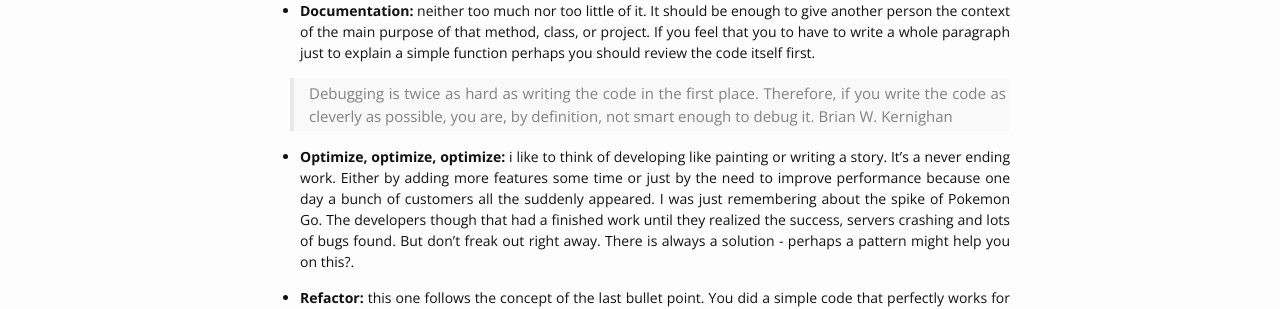
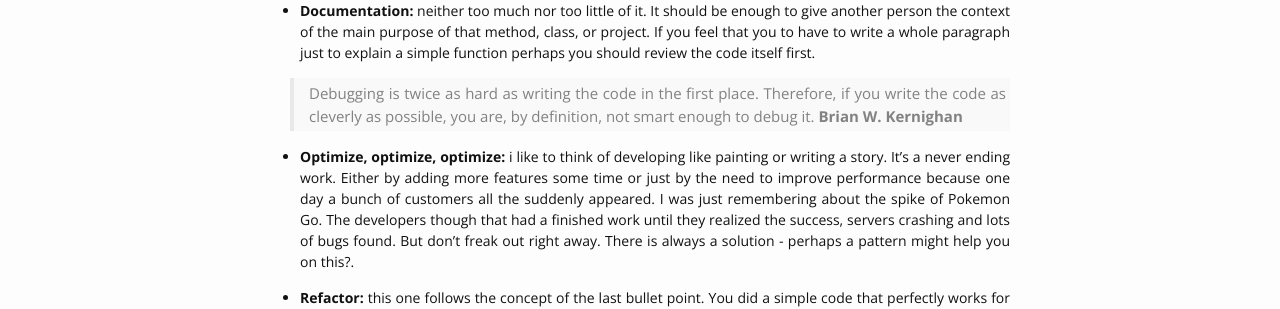
Before and after one commit to AnaGomes/anagomes.github.io, a Jekyll site: the page built from _posts/2016-08-11-101-software-development.md, in a window 1280 px wide. Shown: the part 548-857 px from the top of the page. Built offline with Jekyll 4.4.1, drawn with Linux system fonts in a browser that asks for light colours.

```diff
--- a/_posts/2016-08-11-101-software-development.md
+++ b/_posts/2016-08-11-101-software-development.md
@@ -14,7 +14,7 @@ Once someone taught me that 90% of a software creation is all about it's maintai
 
 > Debugging is twice as hard as writing the code in the first place. Therefore, if you write the code as cleverly
 > as possible, you are, by definition, not smart enough to debug it.
-> Brian W. Kernighan
+> **Brian W. Kernighan**
 
 - **Optimize, optimize, optimize:** i like to think of developing like painting or writing a story. It's a never ending work. Either by adding more features some time or just by the need to improve performance because one day a bunch of customers all the suddenly appeared. I was just remembering about the spike of Pokemon Go. The developers though that had a finished work until they realized the success, servers crashing and lots of bugs found. But don't freak out right away. There is always a solution - perhaps a pattern might help you on this?.
 
```
